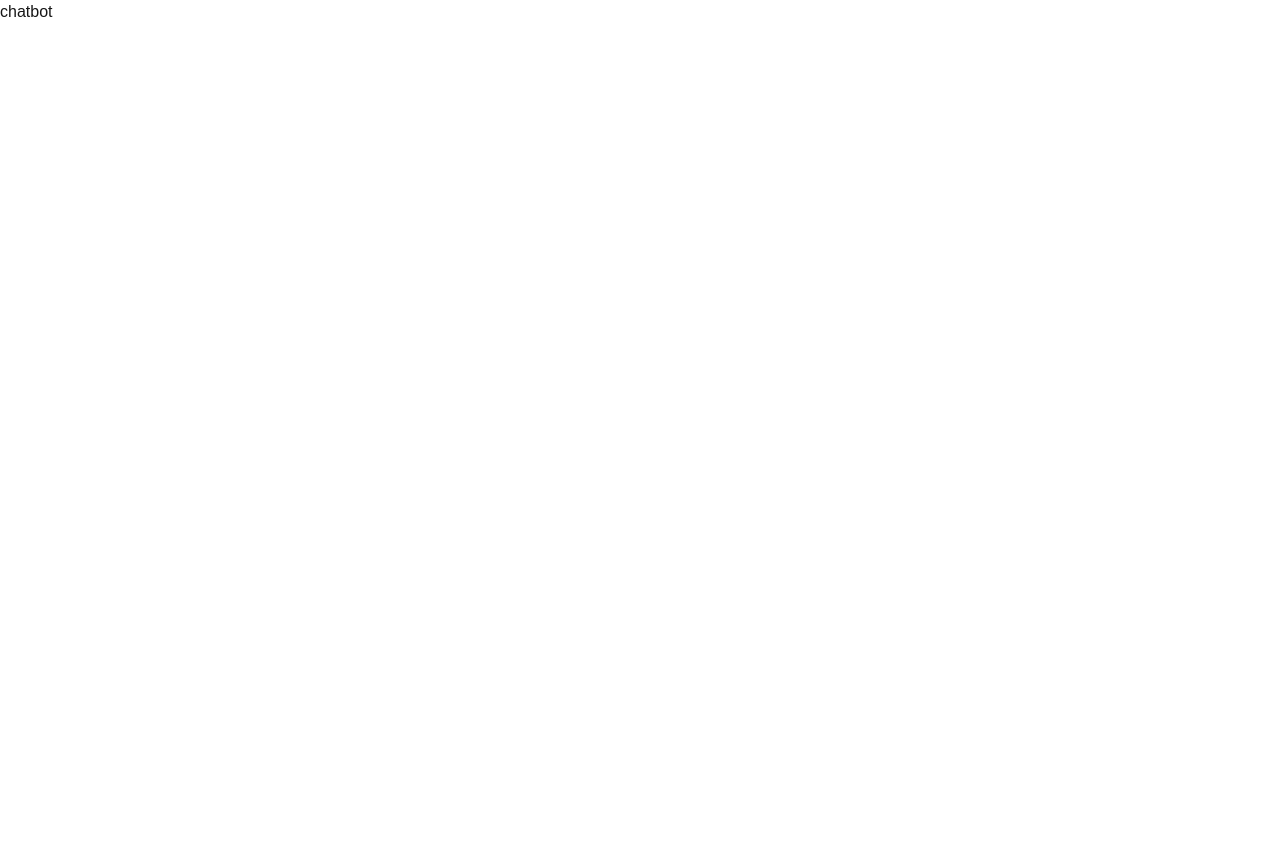
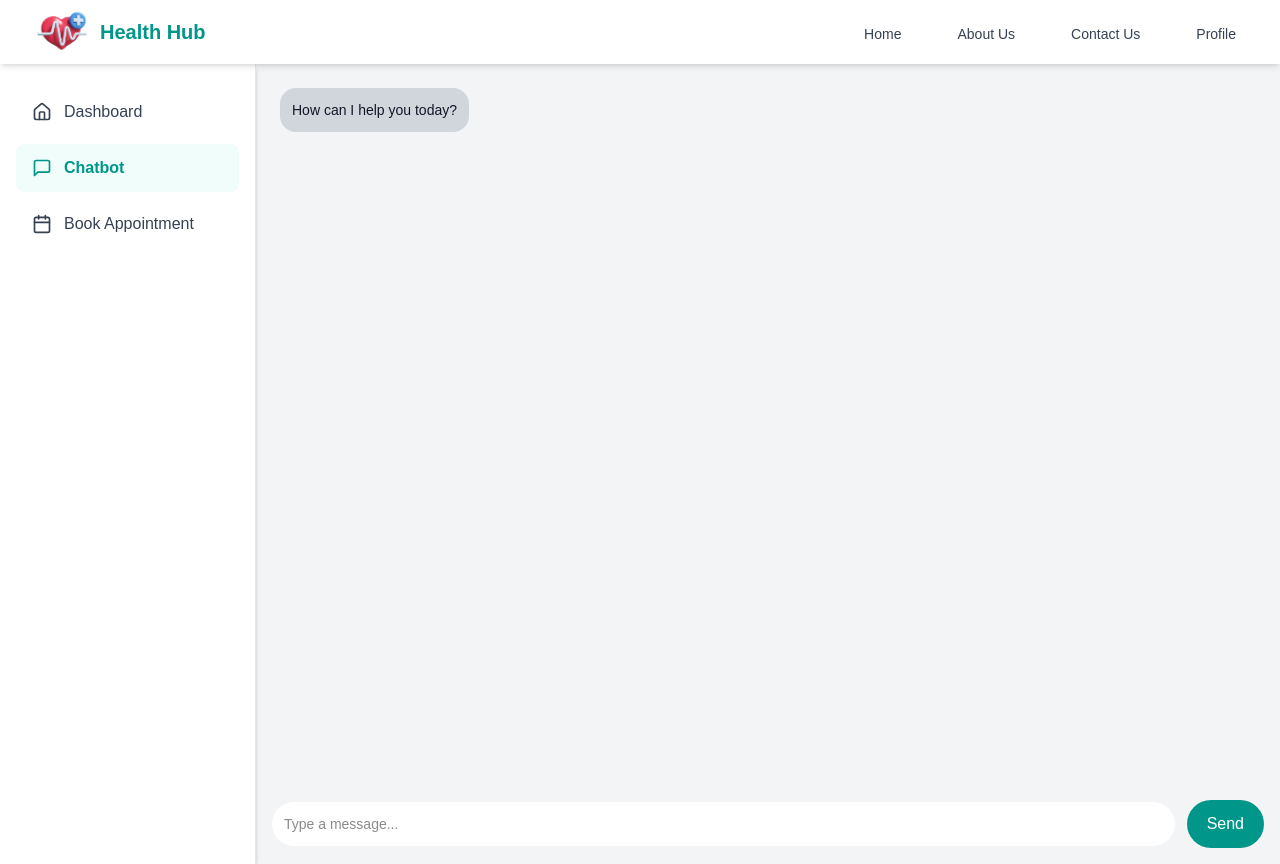
Before and after one commit to Nitish151/Brogrammers_AB2_03, a Next.js app in the folder my-app/: page /chatbot in a window 1280 px wide. Before the commit the page ends 800 px from the top, so only its background shows below. Built offline with nearby package versions, Linux system fonts and the light colour scheme.

Commit message:
ChatBot UI Done

```diff
--- a/my-app/Components/Navbar/Navbar.jsx
+++ b/my-app/Components/Navbar/Navbar.jsx
@@ -2,19 +2,25 @@
 import React, { useState } from "react";
 import Link from "next/link";
 import Image from "next/image";
+import { usePathname, useRouter } from "next/navigation";
 
 const Navbar = () => {
-  const [activeLink, setActiveLink] = useState("#home");
-  const [isMobileMenuOpen, setIsMobileMenuOpen] = useState(false);
+  const [activeLink, setActiveLink] = useState("");
+  const pathname = usePathname(); // Get current path
+  const router = useRouter(); // Navigation router
 
   const handleSetActive = (link) => {
     setActiveLink(link);
-    setIsMobileMenuOpen(false);
 
-    // Scroll to the section smoothly
-    const section = document.getElementById(link.substring(1)); // Remove #
-    if (section) {
-      section.scrollIntoView({ behavior: "smooth", block: "start" });
+    if (pathname === "/") {
+      // If already on home, scroll smoothly
+      const section = document.getElementById(link.substring(1)); // Remove #
+      if (section) {
+        section.scrollIntoView({ behavior: "smooth", block: "start" });
+      }
+    } else {
+      // If on another page, navigate to home first
+      router.push(`/${link}`);
     }
   };
 
@@ -35,7 +41,7 @@ const Navbar = () => {
                   key={link}
                   onClick={() => handleSetActive(link)}
                   className={`px-3 pt-1 text-sm font-medium ${
-                    activeLink === link
+                    activeLink === link && pathname === "/"
                       ? "text-teal-600 border-b-2 border-teal-600"
                       : "text-gray-700 hover:text-teal-600 hover:border-b-2 hover:border-teal-600"
                   }`}
--- a/my-app/Components/Sidebar/Sidebar.jsx
+++ b/my-app/Components/Sidebar/Sidebar.jsx
@@ -1,30 +1,54 @@
-import React from 'react';
-import Link from 'next/link';
-import { Calendar, MessageSquare, Home, Users, Info, Phone, Settings } from 'lucide-react';
+"use client";
+import React from "react";
+import Link from "next/link";
+import { usePathname } from "next/navigation";
+import { Calendar, MessageSquare, Home } from "lucide-react";
 
 const Sidebar = () => {
+  const pathname = usePathname(); // Get current route
+
   return (
     <div className="flex flex-col h-screen bg-white border-r border-gray-200 w-64 shadow-md">
-
       {/* Sidebar Menu */}
       <nav className="flex-grow px-4 py-6">
         <ul className="space-y-2">
           <li>
-            <Link href="/dashboard" className="flex items-center px-4 py-3 text-gray-700 rounded-lg hover:bg-teal-50 hover:text-teal-600 transition-colors">
+            <Link
+              href="/dashboard"
+              className={`flex items-center px-4 py-3 rounded-lg transition-colors ${
+                pathname === "/dashboard"
+                  ? "bg-teal-50 text-teal-600 font-semibold"
+                  : "text-gray-700 hover:bg-teal-50 hover:text-teal-600"
+              }`}
+            >
               <Home className="w-5 h-5 mr-3" />
               <span>Dashboard</span>
             </Link>
           </li>
 
           <li>
-            <Link href="/chatbot" className="flex items-center px-4 py-3 text-gray-700 rounded-lg hover:bg-teal-50 hover:text-teal-600 transition-colors">
+            <Link
+              href="/chatbot"
+              className={`flex items-center px-4 py-3 rounded-lg transition-colors ${
+                pathname === "/chatbot"
+                  ? "bg-teal-50 text-teal-600 font-semibold"
+                  : "text-gray-700 hover:bg-teal-50 hover:text-teal-600"
+              }`}
+            >
               <MessageSquare className="w-5 h-5 mr-3" />
               <span>Chatbot</span>
             </Link>
           </li>
 
           <li>
-            <Link href="/appointments" className="flex items-center px-4 py-3 text-gray-700 rounded-lg hover:bg-teal-50 hover:text-teal-600 transition-colors">
+            <Link
+              href="/appointments"
+              className={`flex items-center px-4 py-3 rounded-lg transition-colors ${
+                pathname === "/appointments"
+                  ? "bg-teal-50 text-teal-600 font-semibold"
+                  : "text-gray-700 hover:bg-teal-50 hover:text-teal-600"
+              }`}
+            >
               <Calendar className="w-5 h-5 mr-3" />
               <span>Book Appointment</span>
             </Link>
--- a/my-app/app/chatbot/page.jsx
+++ b/my-app/app/chatbot/page.jsx
@@ -1,9 +1,65 @@
-import React from 'react'
+"use client";
 
-function chatbot() {
+import React, { useState } from "react";
+
+const Chatbot = () => {
+  const [messages, setMessages] = useState([
+    { text: "How can I help you today?", sender: "bot" },
+  ]);
+  const [input, setInput] = useState("");
+
+  const sendMessage = () => {
+    if (!input.trim()) return;
+
+    const userMessage = { text: input, sender: "user" };
+    setMessages([...messages, userMessage]);
+    setInput("");
+  };
+
   return (
-    <div>chatbot</div>
-  )
-}
+    <div className="flex flex-col h-screen w-full bg-gray-100 overflow-hidden">
 
-export default chatbot
+      {/* Chat Messages */}
+      <div className="flex-1 p-6 overflow-y-auto space-y-4">
+        {messages.map((msg, index) => (
+          <div
+            key={index}
+            className={`flex ${
+              msg.sender === "user" ? "justify-end" : "justify-start"
+            }`}
+          >
+            <div
+              className={`p-3 rounded-2xl max-w-[70%] text-sm ${
+                msg.sender === "user"
+                  ? "bg-blue-500 text-white"
+                  : "bg-gray-300 text-gray-900"
+              }`}
+            >
+              {msg.text}
+            </div>
+          </div>
+        ))}
+      </div>
+
+      {/* Input Box (Fixed at Bottom) */}
+      <div className="p-4 bg-gray-100 flex items-center gap-3 w-full">
+        <input
+          type="text"
+          className="flex-1 p-3 rounded-full outline-none text-sm bg-white"
+          placeholder="Type a message..."
+          value={input}
+          onChange={(e) => setInput(e.target.value)}
+          onKeyDown={(e) => e.key === "Enter" && sendMessage()}
+        />
+        <button
+          className="bg-teal-600 text-white px-5 py-3 rounded-full"
+          onClick={sendMessage}
+        >
+          Send
+        </button>
+      </div>
+    </div>
+  );
+};
+
+export default Chatbot;
--- a/my-app/app/layout.js
+++ b/my-app/app/layout.js
@@ -1,4 +1,6 @@
 import { Geist, Geist_Mono } from "next/font/google";
+import Navbar from "@/Components/Navbar/Navbar";
+import Sidebar from "@/Components/Sidebar/Sidebar";
 import "./globals.css";
 
 const geistSans = Geist({
@@ -19,10 +21,23 @@ export const metadata = {
 export default function RootLayout({ children }) {
   return (
     <html lang="en">
-      <body
-        className={`${geistSans.variable} ${geistMono.variable} antialiased`}
-      >
-        {children}
+      <body className={`${geistSans.variable} ${geistMono.variable} antialiased`}>
+        {/* Navbar - Fixed at the top */}
+        <div className="fixed top-0 left-0 w-full z-50">
+          <Navbar />
+        </div>
+
+        <div className="flex">
+          {/* Sidebar - Fixed on the left */}
+          <div className="fixed top-16 left-0 w-64 h-full bg-gray-100 shadow-md">
+            <Sidebar />
+          </div>
+
+          {/* Main Content - Adjust margin for sidebar */}
+          <div className="flex-1 ml-64 pt-16">
+            {children}
+          </div>
+        </div>
       </body>
     </html>
   );
--- a/my-app/app/page.js
+++ b/my-app/app/page.js
@@ -1,27 +1,10 @@
-import Image from "next/image";
 import Home from "@/Components/Home/Home";
-import Navbar from "@/Components/Navbar/Navbar";
 import AboutUs from "@/Components/Home/AboutUs";
 import ContactUs from "@/Components/Home/ContactUs";
-import Sidebar from "@/Components/Sidebar/Sidebar";
 
 export default function Page() {
   return (
     <div>
-      {/* Navbar - Fixed at the top, overlapping sidebar */}
-      <div className="fixed top-0 left-0 w-full z-50">
-        <Navbar />
-      </div>
-
-      <div className="flex">
-        {/* Sidebar - Fixed on the left */}
-        <div className="fixed top-16 left-0 w-64 h-full bg-gray-100 shadow-md">
-          <Sidebar />
-        </div>
-
-        {/* Main Content - Adjust padding to avoid overlap with sidebar */}
-        <div className="flex-1 ml-64">
-          <div className="pt-16">
       <section id="home">
         <Home />
       </section>
@@ -32,8 +15,5 @@ export default function Page() {
         <ContactUs />
       </section>
     </div>
-        </div>
-      </div>
-    </div>
   );
 }
```
Lines whose indentation alone changed are shown as unchanged.
